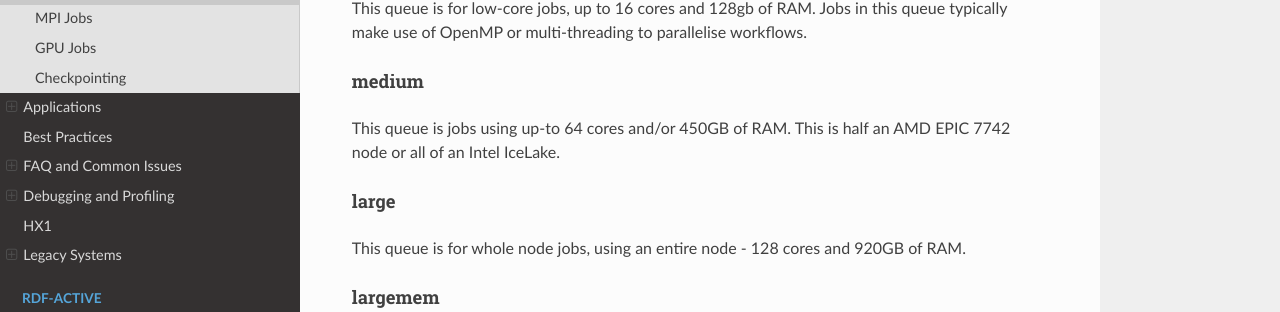
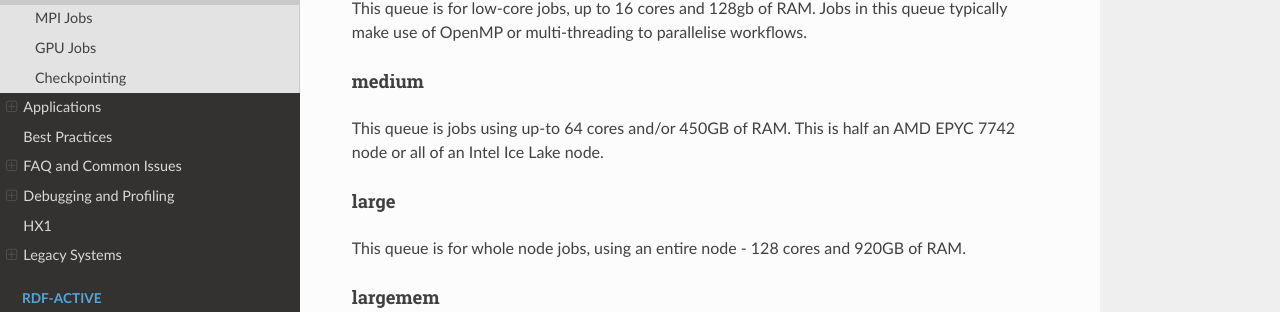
Before and after one commit to ImperialCollegeLondon/icl-rcs-user-guide, an MkDocs documentation site: the page built from docs/hpc/queues/job-sizing-guidance.md, in a window 1280 px wide and 900 px high, scrolled down 901 px. Shown: the part 139-451 px from the top of the window. Built offline with MkDocs 1.6.1, drawn with Linux system fonts in a browser that asks for light colours; nearby versions of some CDN libraries.

Commit message:
Correct spelling of AMD EPYC and Intel Ice Lake
Co-authored-by: David Hempston <cyber_veio@hotmail.com>

```diff
--- a/docs/hpc/queues/job-sizing-guidance.md
+++ b/docs/hpc/queues/job-sizing-guidance.md
@@ -29,7 +29,7 @@ The following queues of jobs are supported:
 This queue is for low-core jobs, up to 16 cores and 128gb of RAM. Jobs in this queue typically make use of OpenMP or multi-threading to parallelise workflows.
 
 #### medium
-This queue is jobs using up-to 64 cores and/or 450GB of RAM. This is half an AMD EPIC 7742 node or all of an Intel IceLake.
+This queue is jobs using up-to 64 cores and/or 450GB of RAM. This is half an AMD EPYC 7742 node or all of an Intel Ice Lake node.
 
 #### large
 This queue is for whole node jobs, using an entire node - 128 cores and 920GB of RAM.
```
